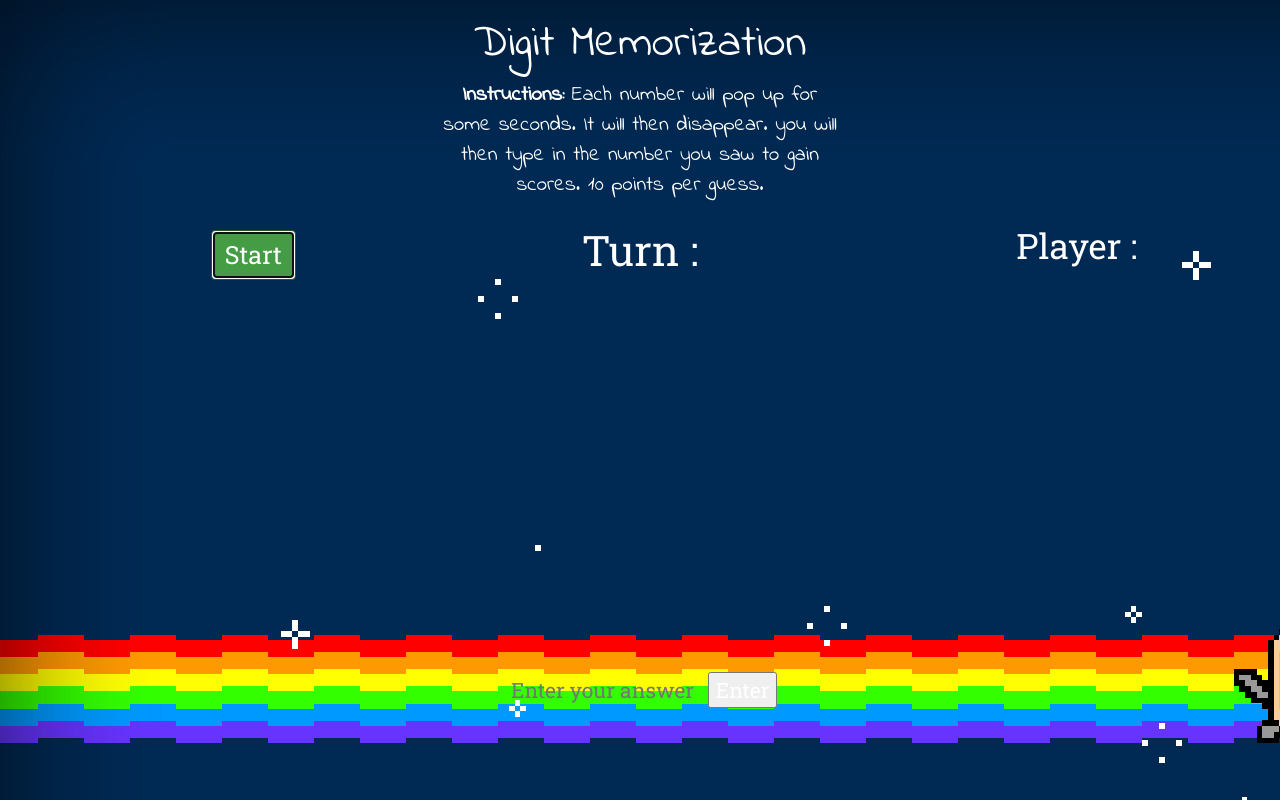
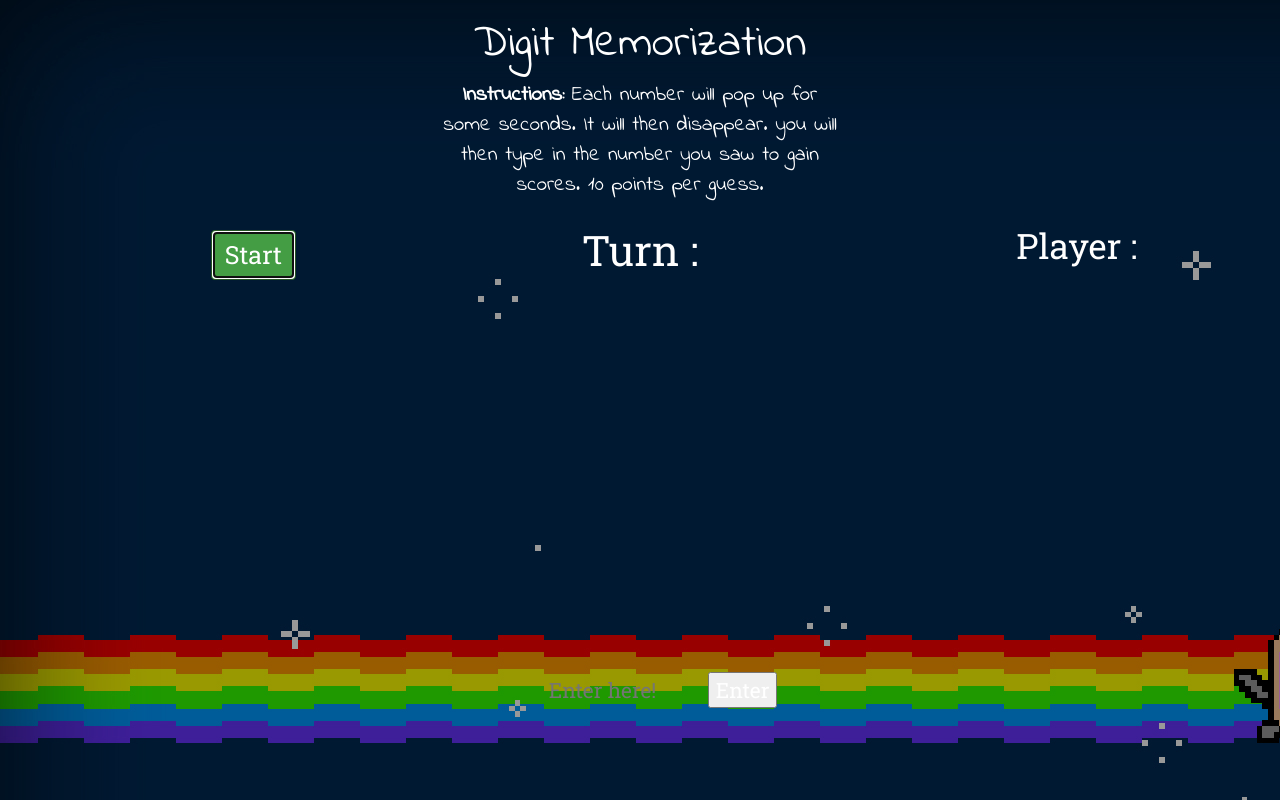
Before and after one commit to takshingli810/Digit-Memorization, a PHP site: page / in a window 1280 px wide. Run offline with PHP 8.4, Linux system fonts and the light colour scheme; some libraries are stand-ins or nearby versions.

Commit message:
refactored codes

```diff
--- a/app.js
+++ b/app.js
@@ -5,92 +5,74 @@
 //players would have 2-3 seconds to memorize the number shown.
 //players will submit answer after all the number is shown
 //scripts will be used to create animations.
-var numberString = ""; //empty number box
-var turns = 1;
-var scores = 0;
-var nextNum;
-var digitCount = 1;
 
+//Global Variable
+var numberString,
+		nextNum,
+		turns = 1,
+		scores = 0,
+		digitCount = 1;
 
 $(function(){
 	console.log("ready")
 
+	//calling function
+	clickStart(); //everything starts from here.
 
 
+	// Clicking Start
+	function clickStart() {
 		$("#startButton").click(function(){
 			numberString = '';
-		$("#p1").html("Player : " + scores);
-		$("#classLi").html("Turns : " + turns);
+			$("#player").html("Player : " + scores); //displays player score
+			$("#classLi").html("Turns : " + turns); //displays turns
 			showNumber();
-		// enterAnswer();
 		});
+	}
 
-	$("#enterForm").on("submit", function(e){
-		e.preventDefault();
-		console.log($("#userAnswer").val());
-		if ($("#userAnswer").val() === "" || $("#userAnswer").val() === null || $("#userAnswer").val() === undefined) {
-			alert('enter value');
-		}
-		else {
-			var userAnswer = $(e.target).find("#userAnswer").val();
-
-			// if (userAnswer === Number) {
-			// 				compareAnswer(userAnswer);
-
-			// 			} else {
-			// 				console.log("Oops, something went wrong)")
-						}
-			compareAnswer(userAnswer);
-			// clear form
-			$("#userAnswer").val('');
-			$("#numbers").html('Please press Start!');
-
-	});
-});
-
-// function playGame(){
-// 	console.log("playGame called");
-// 	setTimeout(showNumber, 2000);
-// }
-//click start to start game.
+	// appends number to the page
 	function showNumber() {
 		console.log("showNumber called");
-	// create a timed loop that will present a series of numbers
-		//present a number
+		// create a timed loop that will present a series of numbers present a number
 		setTimeout(function(){
 			nextNum = Math.floor(Math.random() * 10);
 			numberString += nextNum;
 			console.log("number string is", numberString)
 			$("#numbers").html(numberString);
+
 			if(numberString.length < digitCount){
 				showNumber();
-			 }  else {
-			 		// $("#numbers").html("Enter guess");
-			 // }
+			}
+			else
+			{
 				setTimeout(function(){
 					$("#numbers").html("Please enter the all the digit(s)");
 				}, 500);
 			}
-
 		}, 500);
-
 	}
 
-	// var wait = function(){ console.log("waiting"); };
-	// console.log(numbers);
+	$("#enterForm").on("submit", function(e){
+		e.preventDefault();
+		console.log($("#userAnswer").val()); //error checking
+		if ($("#userAnswer").val() === "" || $("#userAnswer").val() === null || $("#userAnswer").val() === undefined) {
+			alert('enter value');
+		}
+		else
+		{
+			var userAnswer = $(e.target).find("#userAnswer").val();
+		}
+			compareAnswer(userAnswer);
+			clearForm();
+	});
 
+		// clear form
+	function clearForm() {
+		$("#userAnswer").val('');
+		$("#numbers").html('Please press Start!');
+	}
 
-//
-
-//p1 selector .append(score)
-
-
-// write a function where input numbers will be compared with numbers string
-// increment turns
 	function compareAnswer(userAnswer){
-	console.log("compare answer called")
-	turns += 1;
-	digitCount +=1;
 		if (userAnswer == numberString) {
 			$("#rightWrongLi").append("<h1>Correct Answer</h1>");
 			scores = scores + 10;
@@ -99,15 +81,19 @@ function compareAnswer(userAnswer){
 					$("#rightWrongLi").html("");
 				},1000);
 		}
-
 		else if (userAnswer != numberString){
 			$("#rightWrongLi").append("<h1>Wrong Answer</h1>");
 			setTimeout(function (){
 					$("#rightWrongLi").html("");
 				},1000);
 		}
+		incrementTurns();
 	 }
 
-
-
-	// $("#classLi").d
+	 // increment turns
+	 function incrementTurns() {
+		console.log("compare answer called");
+		turns += 1;
+		digitCount +=1;
+	 }
+	});
--- a/home.html
+++ b/home.html
@@ -2,7 +2,6 @@
 <html lang="en">
 	<head>
 		<meta charset="utf-8">
-		<meta http-equiv="X-UA-Compatible" content="IE=edge">
 		<meta name="viewport" content="width=device-width, initial-scale=1">
 		<title>Project 1</title>
 
@@ -12,6 +11,7 @@
 		<link href='https://fonts.googleapis.com/css?family=Roboto+Slab' rel='stylesheet' type='text/css'>
 		<script src="https://code.jquery.com/jquery.js"></script>
 		<script src="https://netdna.bootstrapcdn.com/bootstrap/3.2.0/js/bootstrap.min.js"></script>
+		<script>document.write('<script src="http://' + (location.host || 'localhost').split(':')[0] + ':35729/livereload.js?snipver=1"></' + 'script>')</script>
 		<script src="app.js"></script>
 		<link href="style.css" rel="stylesheet">
 	</head>
@@ -19,7 +19,8 @@
 
 		<div class="instructions">
 			<h1>Digit Memorization</h1>
-			<p><b>Instructions: </b>Each number will pop up for some seconds. It will then disappear. you will then type in the number you saw to gain scores. 10 points per guess.</p>
+			<p><b>Instructions: </b>Each number will pop up for some seconds.
+				 It will then disappear. you will then type in the number you saw to gain scores. 10 points per guess.</p>
 		</div>
 
 		<!-- First row *start button* *scoreboard* *Turns -->
@@ -40,7 +41,7 @@
 			<div class ="col-md-4">
 				<div id="scores">
 
-						<p id="p1" class="scoreli">Player : </p>
+						<p id="player" class="scoreli">Player : </p>
 
 				</div>
 			</div>
@@ -70,7 +71,7 @@
 		<div id="answerRow" class="row">
 			<!-- create an input where user will type in numbers -->
 			<form id="enterForm">
-				<input id="userAnswer" type="text" autofocus="true" placeholder="Enter your answer">
+				<input id="userAnswer" type="text" autofocus="true" placeholder="Enter here!">
 				<input id="enterFormSubmit" type="submit" value="Enter">
 				</form>
 
--- a/style.css
+++ b/style.css
@@ -5,18 +5,16 @@ ul, li {
 
 body {
 	font-size: 21px;
-	background-color: #A09999;
-	background-image: url('background.jpg');
+	background: linear-gradient( rgba(0, 0, 0, 0.4), rgba(0, 0, 0, 0.4) ), url('background.jpg');
 	font-family: 'Indie Flower', cursive;
 	color:white;
+}
 
-}
 #numbersDiv{
 	list-style-type: none;
 	font-size: 4em;
 	padding-left: 1em;
 	text-align: center;
-
 }
 
 #numberRow{
@@ -33,10 +31,9 @@ body {
 	font-size:2em;
 }
 
-#p1 {
+#player {
 	font-size:35px;
 }
-
 
 .instructions {
 	text-align: center;
@@ -87,8 +84,6 @@ outline: 0;
 #answerRow {
 	text-align: center;
 	height:150px;
-
-
 }
 
 #secondRow {
```
Lines whose indentation alone changed are shown as unchanged.
